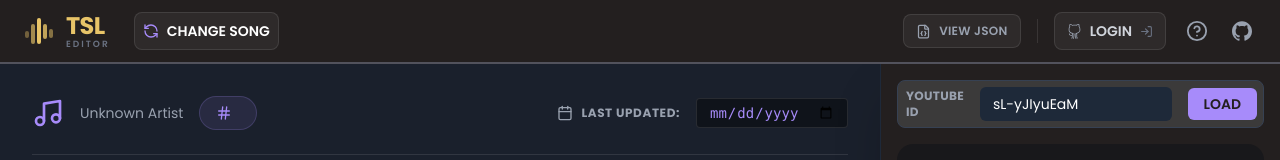
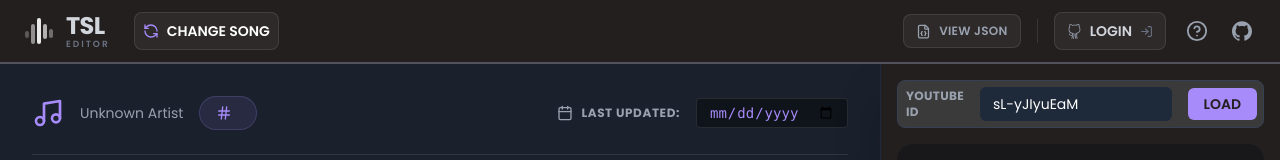
Before and after one commit to champsing/TSL-Editor, a React (Vite) app: page / in a window 1280 px wide. Shown: the top 160 px of the page. Built offline with nearby package versions, Linux system fonts and the light colour scheme; no server answers.

Commit message:
Update logo

```diff
--- a/components/Header/EditorHeader.tsx
+++ b/components/Header/EditorHeader.tsx
@@ -30,8 +30,8 @@ export const EditorHeader: React.FC<EditorHeaderProps> = ({
                             width="4"
                             height="7"
                             rx="2"
-                            fill="#E8C468"
-                            opacity="0.4"
+                            fill="white"
+                            opacity="0.25"
                         />
                         <rect
                             x="7"
@@ -39,8 +39,8 @@ export const EditorHeader: React.FC<EditorHeaderProps> = ({
                             width="4"
                             height="20"
                             rx="2"
-                            fill="#E8C468"
-                            opacity="0.65"
+                            fill="white"
+                            opacity="0.5"
                         />
                         <rect
                             x="13"
@@ -48,7 +48,8 @@ export const EditorHeader: React.FC<EditorHeaderProps> = ({
                             width="4"
                             height="26"
                             rx="2"
-                            fill="#E8C468"
+                            fill="white"
+                            opacity="0.9"
                         />
                         <rect
                             x="19"
@@ -56,8 +57,8 @@ export const EditorHeader: React.FC<EditorHeaderProps> = ({
                             width="4"
                             height="15"
                             rx="2"
-                            fill="#E8C468"
-                            opacity="0.8"
+                            fill="white"
+                            opacity="0.65"
                         />
                         <rect
                             x="25"
@@ -65,16 +66,13 @@ export const EditorHeader: React.FC<EditorHeaderProps> = ({
                             width="4"
                             height="9"
                             rx="2"
-                            fill="#E8C468"
-                            opacity="0.5"
+                            fill="white"
+                            opacity="0.35"
                         />
                     </svg>
                     {/* Wordmark */}
                     <div className="flex flex-col leading-none gap-0.5">
-                        <span
-                            className="font-playfair text-2xl font-black tracking-tight leading-none"
-                            style={{ color: "#E8C468" }}
-                        >
+                        <span className="font-playfair text-2xl font-black tracking-tight leading-none text-gray-300">
                             TSL
                         </span>
                         <span className="text-[9px] font-semibold uppercase tracking-[0.22em] text-gray-500">
```
